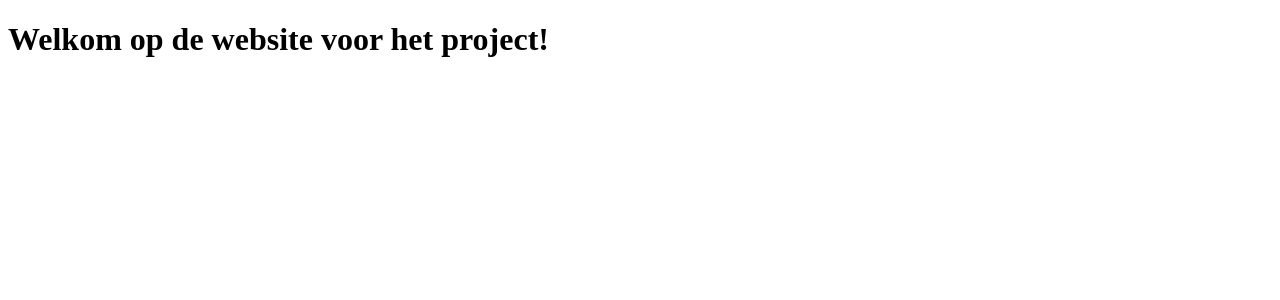
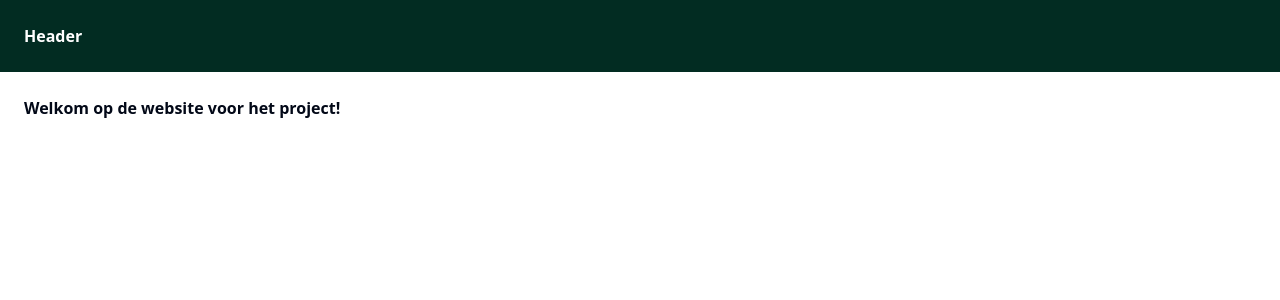
Before and after one commit to Project-IoT-Runner/website, a SvelteKit app: page / in a window 1280 px wide. Shown: the top 300 px of the page. Built offline with nearby package versions, Linux system fonts and the light colour scheme.

Commit message:
Added shadcn and basic Header

```diff
--- /dev/null
+++ b/postcss.config.js
@@ -0,0 +1,6 @@
+export default {
+	plugins: {
+		tailwindcss: {},
+		autoprefixer: {}
+	}
+};
--- /dev/null
+++ b/src/app.css
@@ -0,0 +1,78 @@
+@tailwind base;
+@tailwind components;
+@tailwind utilities;
+
+@layer base {
+  :root {
+    --background: 0 0% 100%;
+    --foreground: 222.2 84% 4.9%;
+
+    --muted: 210 40% 96.1%;
+    --muted-foreground: 215.4 16.3% 46.9%;
+
+    --popover: 0 0% 100%;
+    --popover-foreground: 222.2 84% 4.9%;
+
+    --card: 0 0% 100%;
+    --card-foreground: 222.2 84% 4.9%;
+
+    --border: 214.3 31.8% 91.4%;
+    --input: 214.3 31.8% 91.4%;
+
+    --primary: 222.2 47.4% 11.2%;
+    --primary-foreground: 210 40% 98%;
+
+    --secondary: 210 40% 96.1%;
+    --secondary-foreground: 222.2 47.4% 11.2%;
+
+    --accent: 210 40% 96.1%;
+    --accent-foreground: 222.2 47.4% 11.2%;
+
+    --destructive: 0 72.2% 50.6%;
+    --destructive-foreground: 210 40% 98%;
+
+    --ring: 222.2 84% 4.9%;
+
+    --radius: 0.5rem;
+  }
+
+  .dark {
+    --background: 222.2 84% 4.9%;
+    --foreground: 210 40% 98%;
+
+    --muted: 217.2 32.6% 17.5%;
+    --muted-foreground: 215 20.2% 65.1%;
+
+    --popover: 222.2 84% 4.9%;
+    --popover-foreground: 210 40% 98%;
+
+    --card: 222.2 84% 4.9%;
+    --card-foreground: 210 40% 98%;
+
+    --border: 217.2 32.6% 17.5%;
+    --input: 217.2 32.6% 17.5%;
+
+    --primary: 210 40% 98%;
+    --primary-foreground: 222.2 47.4% 11.2%;
+
+    --secondary: 217.2 32.6% 17.5%;
+    --secondary-foreground: 210 40% 98%;
+
+    --accent: 217.2 32.6% 17.5%;
+    --accent-foreground: 210 40% 98%;
+
+    --destructive: 0 62.8% 30.6%;
+    --destructive-foreground: 210 40% 98%;
+
+    --ring: 212.7 26.8% 83.9%;
+  }
+}
+
+@layer base {
+  * {
+    @apply border-border;
+  }
+  body {
+    @apply bg-background text-foreground;
+  }
+}
--- /dev/null
+++ b/src/lib/components/ui/resizable/index.ts
@@ -0,0 +1,13 @@
+import { Pane } from "paneforge";
+import Handle from "./resizable-handle.svelte";
+import PaneGroup from "./resizable-pane-group.svelte";
+
+export {
+	PaneGroup,
+	Pane,
+	Handle,
+	//
+	PaneGroup as ResizablePaneGroup,
+	Pane as ResizablePane,
+	Handle as ResizableHandle,
+};
--- /dev/null
+++ b/src/lib/components/ui/resizable/resizable-handle.svelte
@@ -0,0 +1,28 @@
+<script lang="ts">
+	import GripVertical from "lucide-svelte/icons/grip-vertical";
+	import * as ResizablePrimitive from "paneforge";
+	import { cn } from "$lib/utils.js";
+
+	type $$Props = ResizablePrimitive.PaneResizerProps & {
+		withHandle?: boolean;
+	};
+
+	export let withHandle: $$Props["withHandle"] = false;
+	export let el: $$Props["el"] = undefined;
+	let className: $$Props["class"] = undefined;
+	export { className as class };
+</script>
+
+<ResizablePrimitive.PaneResizer
+	bind:el
+	class={cn(
+		"bg-border focus-visible:ring-ring relative flex w-px items-center justify-center after:absolute after:inset-y-0 after:left-1/2 after:w-1 after:-translate-x-1/2 focus-visible:outline-none focus-visible:ring-1 focus-visible:ring-offset-1 data-[direction=vertical]:h-px data-[direction=vertical]:w-full data-[direction=vertical]:after:left-0 data-[direction=vertical]:after:h-1 data-[direction=vertical]:after:w-full data-[direction=vertical]:after:-translate-y-1/2 data-[direction=vertical]:after:translate-x-0 [&[data-direction=vertical]>div]:rotate-90",
+		className
+	)}
+>
+	{#if withHandle}
+		<div class="bg-border z-10 flex h-4 w-3 items-center justify-center rounded-sm border">
+			<GripVertical class="h-2.5 w-2.5" />
+		</div>
+	{/if}
+</ResizablePrimitive.PaneResizer>
--- /dev/null
+++ b/src/lib/components/ui/resizable/resizable-pane-group.svelte
@@ -0,0 +1,22 @@
+<script lang="ts">
+	import * as ResizablePrimitive from "paneforge";
+	import { cn } from "$lib/utils.js";
+
+	type $$Props = ResizablePrimitive.PaneGroupProps;
+
+	let className: $$Props["class"] = undefined;
+	export let direction: $$Props["direction"];
+	export let paneGroup: $$Props["paneGroup"] = undefined;
+	export let el: $$Props["el"] = undefined;
+	export { className as class };
+</script>
+
+<ResizablePrimitive.PaneGroup
+	bind:el
+	bind:paneGroup
+	{direction}
+	class={cn("flex h-full w-full data-[direction=vertical]:flex-col", className)}
+	{...$$restProps}
+>
+	<slot />
+</ResizablePrimitive.PaneGroup>
--- /dev/null
+++ b/src/lib/utils.ts
@@ -0,0 +1,62 @@
+import { type ClassValue, clsx } from "clsx";
+import { twMerge } from "tailwind-merge";
+import { cubicOut } from "svelte/easing";
+import type { TransitionConfig } from "svelte/transition";
+
+export function cn(...inputs: ClassValue[]) {
+	return twMerge(clsx(inputs));
+}
+
+type FlyAndScaleParams = {
+	y?: number;
+	x?: number;
+	start?: number;
+	duration?: number;
+};
+
+export const flyAndScale = (
+	node: Element,
+	params: FlyAndScaleParams = { y: -8, x: 0, start: 0.95, duration: 150 }
+): TransitionConfig => {
+	const style = getComputedStyle(node);
+	const transform = style.transform === "none" ? "" : style.transform;
+
+	const scaleConversion = (
+		valueA: number,
+		scaleA: [number, number],
+		scaleB: [number, number]
+	) => {
+		const [minA, maxA] = scaleA;
+		const [minB, maxB] = scaleB;
+
+		const percentage = (valueA - minA) / (maxA - minA);
+		const valueB = percentage * (maxB - minB) + minB;
+
+		return valueB;
+	};
+
+	const styleToString = (
+		style: Record<string, number | string | undefined>
+	): string => {
+		return Object.keys(style).reduce((str, key) => {
+			if (style[key] === undefined) return str;
+			return str + `${key}:${style[key]};`;
+		}, "");
+	};
+
+	return {
+		duration: params.duration ?? 200,
+		delay: 0,
+		css: (t) => {
+			const y = scaleConversion(t, [0, 1], [params.y ?? 5, 0]);
+			const x = scaleConversion(t, [0, 1], [params.x ?? 0, 0]);
+			const scale = scaleConversion(t, [0, 1], [params.start ?? 0.95, 1]);
+
+			return styleToString({
+				transform: `${transform} translate3d(${x}px, ${y}px, 0) scale(${scale})`,
+				opacity: t
+			});
+		},
+		easing: cubicOut
+	};
+};
--- /dev/null
+++ b/src/routes/+layout.svelte
@@ -0,0 +1,23 @@
+<script lang="ts">
+	import '../app.css';
+	import * as Resizable from "$lib/components/ui/resizable/";
+	let { children } = $props();
+</script>
+
+
+<Resizable.PaneGroup
+  direction="vertical"
+  class="min-h-screen max-w-full"
+>
+  <Resizable.Pane defaultSize={10}>
+    <div class="flex h-full bg-emerald-950 p-6">
+      <span class="font-semibold text-white">Header</span>
+    </div>
+  </Resizable.Pane>
+  <Resizable.Handle />
+  <Resizable.Pane defaultSize={90}>
+    <div class="flex h-full p-6">
+      <span class="font-semibold">{@render children()}</span>
+    </div>
+  </Resizable.Pane>
+</Resizable.PaneGroup>
--- /dev/null
+++ b/tailwind.config.ts
@@ -0,0 +1,64 @@
+import { fontFamily } from "tailwindcss/defaultTheme";
+import type { Config } from "tailwindcss";
+
+const config: Config = {
+	darkMode: ["class"],
+	content: ["./src/**/*.{html,js,svelte,ts}"],
+	safelist: ["dark"],
+	theme: {
+		container: {
+			center: true,
+			padding: "2rem",
+			screens: {
+				"2xl": "1400px"
+			}
+		},
+		extend: {
+			colors: {
+				border: "hsl(var(--border) / <alpha-value>)",
+				input: "hsl(var(--input) / <alpha-value>)",
+				ring: "hsl(var(--ring) / <alpha-value>)",
+				background: "hsl(var(--background) / <alpha-value>)",
+				foreground: "hsl(var(--foreground) / <alpha-value>)",
+				primary: {
+					DEFAULT: "hsl(var(--primary) / <alpha-value>)",
+					foreground: "hsl(var(--primary-foreground) / <alpha-value>)"
+				},
+				secondary: {
+					DEFAULT: "hsl(var(--secondary) / <alpha-value>)",
+					foreground: "hsl(var(--secondary-foreground) / <alpha-value>)"
+				},
+				destructive: {
+					DEFAULT: "hsl(var(--destructive) / <alpha-value>)",
+					foreground: "hsl(var(--destructive-foreground) / <alpha-value>)"
+				},
+				muted: {
+					DEFAULT: "hsl(var(--muted) / <alpha-value>)",
+					foreground: "hsl(var(--muted-foreground) / <alpha-value>)"
+				},
+				accent: {
+					DEFAULT: "hsl(var(--accent) / <alpha-value>)",
+					foreground: "hsl(var(--accent-foreground) / <alpha-value>)"
+				},
+				popover: {
+					DEFAULT: "hsl(var(--popover) / <alpha-value>)",
+					foreground: "hsl(var(--popover-foreground) / <alpha-value>)"
+				},
+				card: {
+					DEFAULT: "hsl(var(--card) / <alpha-value>)",
+					foreground: "hsl(var(--card-foreground) / <alpha-value>)"
+				}
+			},
+			borderRadius: {
+				lg: "var(--radius)",
+				md: "calc(var(--radius) - 2px)",
+				sm: "calc(var(--radius) - 4px)"
+			},
+			fontFamily: {
+				sans: [...fontFamily.sans]
+			}
+		}
+	},
+};
+
+export default config;
```
Also changed, not shown: package.json (+8 -0 lines), components.json (added), 2 other files (tests, documents, lock files or other folders).
